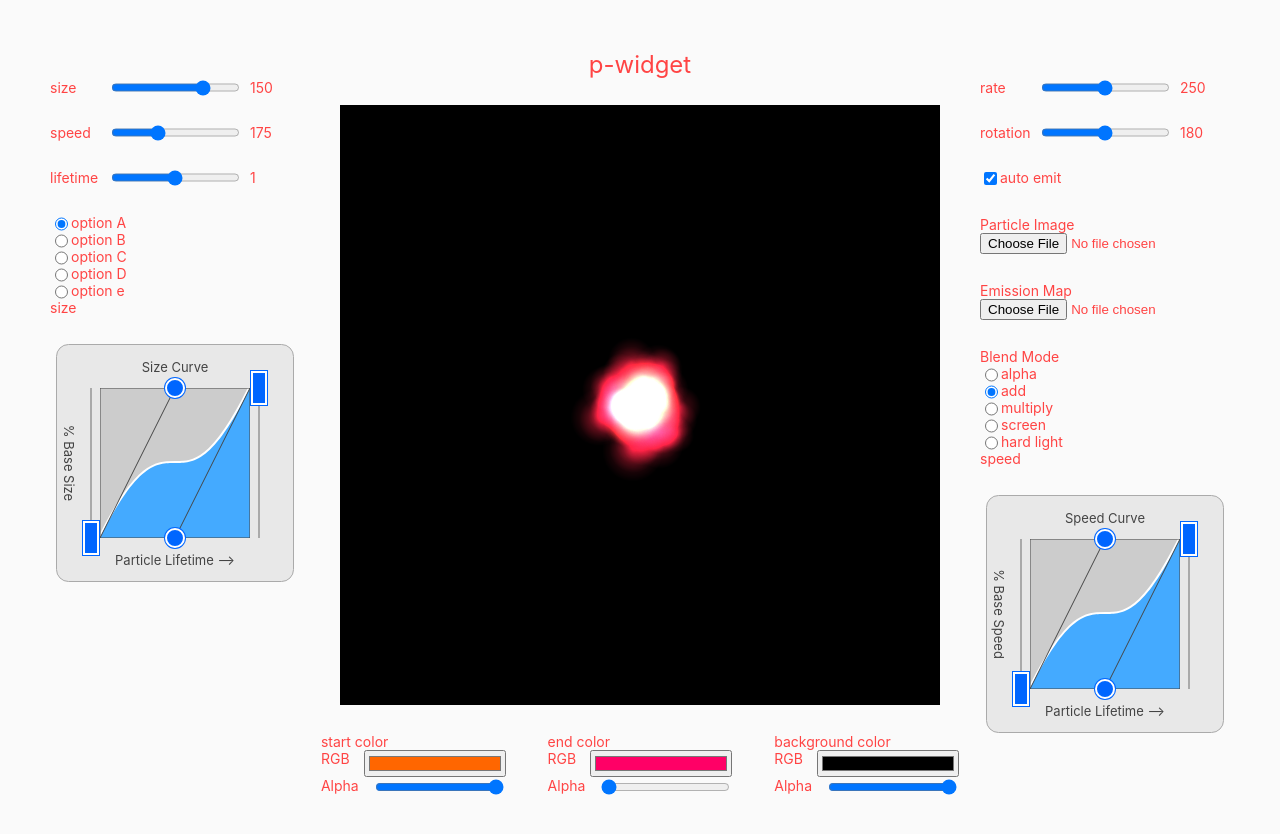
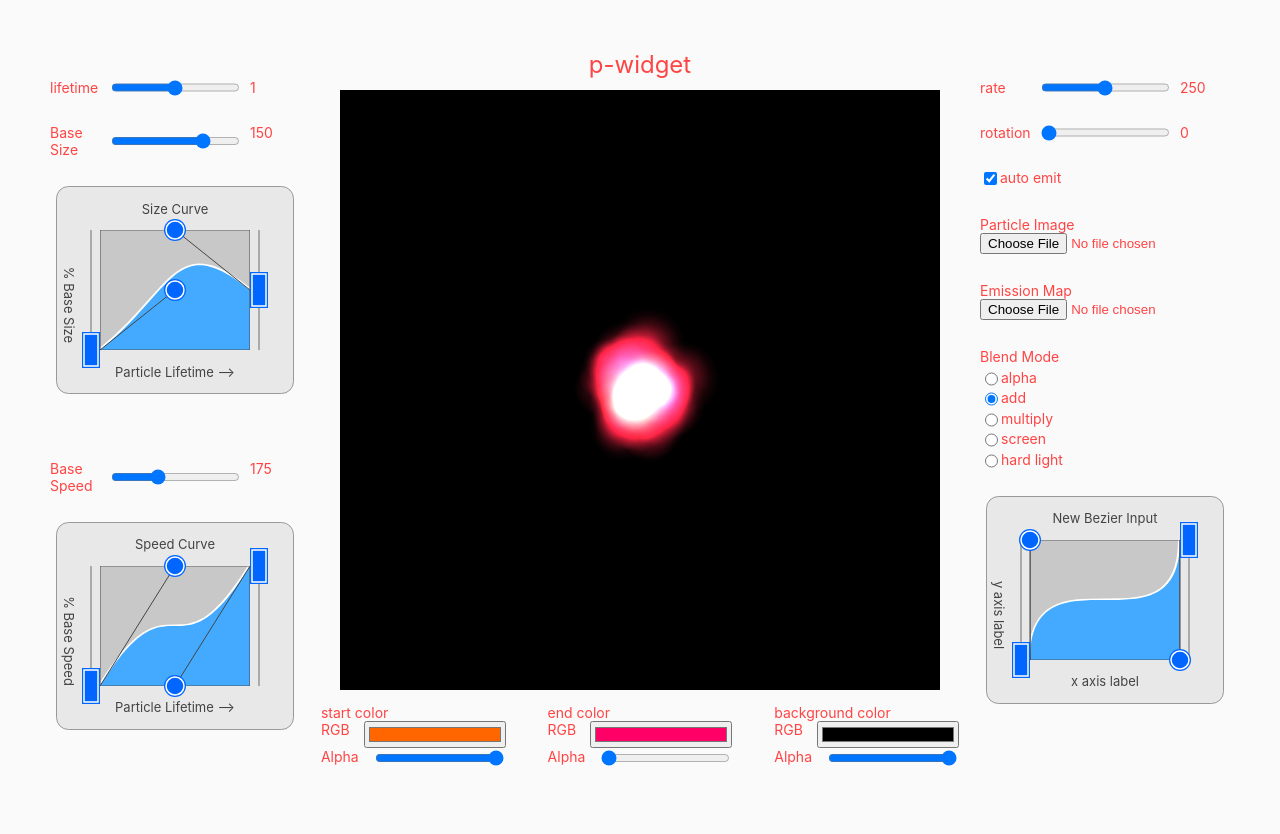
Before and after one commit to georgeolee/p-widge, a React (Create React App) app: page / in a window 1280 px wide. Shown: the top 834 px of the page. Built offline with nearby package versions, Linux system fonts and the light colour scheme.

Commit message:
bezier drawing refactor; computes canvas colors from external CSS

```diff
--- a/public/index.html
+++ b/public/index.html
@@ -2,7 +2,7 @@
 <html lang="en">
   <head>
     <meta charset="utf-8" />
-    <link rel="icon" href="%PUBLIC_URL%/favicon.ico" />
+    <!-- <link rel="icon" href="%PUBLIC_URL%/favicon.ico" /> -->
     <meta name="viewport" content="width=device-width, initial-scale=1" />
     <meta name="theme-color" content="#000000" />
     <meta
@@ -24,7 +24,7 @@
       work correctly both with client-side routing and a non-root public URL.
       Learn how to configure a non-root public URL by running `npm run build`.
     -->
-    <title>React App</title>
+    <title>p-widge</title>
   </head>
   <body>
     <noscript>You need to enable JavaScript to run this app.</noscript>
--- a/src/App.css
+++ b/src/App.css
@@ -13,7 +13,6 @@
   grid-template-columns: 250px auto 250px;
   font-size: 14px;
 }
-
 
 
 .App-header {
@@ -42,8 +41,13 @@
   margin-top: 2em;
 }
 
+.radio+.radio{
+  margin-top: 0.25em;
+}
+
 .controls-left{
   grid-column: 1;
+  grid-row: span 2;
 }
 
 .controls-right{
--- a/src/App.js
+++ b/src/App.js
@@ -25,12 +25,12 @@ import { BezierInput } from './components/BezierInput/BezierInput';
 *             — on pointer up > after N seconds w/o input
 *
 *       -canvas size - settings?
-*
-*
+*       -randomness sliders
+*       -emitter size slider
 *
 *       CubicBezier:
-*         -labels & styling
-*
+*         -styling - continue transitiion from inline to stylesheet
+*         -get canvas dimensions from CSS?
 *
 *
 *
@@ -81,26 +81,21 @@ function App() {
       <header className="App-header">p-widget</header>
 
       <div className='controls-left'>
-        <Slider label='size' min={0} max={200} step={1} defaultValue={150} func={n => particleSettings.particleBaseSize = n}/>
-        <Slider label='speed' min={0} max={500} step={1} defaultValue={175} func={n => particleSettings.particleBaseSpeed = n}/>
+
         <Slider label='lifetime' min={0} max={2} step={0.01} func={n => particleSettings.particleLifetime = n}/>
 
-        <Radio label='option A' checked/>
-        <Radio label='option B'/>
-        <Radio label='option C'/>
-        <Radio label='option D'/>
-        <Radio label='option e'/>
+        <Slider label='Base Size' min={0} max={200} step={1} defaultValue={150} func={n => particleSettings.particleBaseSize = n}/>
+        <BezierInput labelTop='Size Curve' labelY='% Base Size' labelX='Particle Lifetime —>' points={[0,0,   0.5,1,   0.5,2,   1,1]} func={lookups => particleSettings.sizeTable = lookups}/>
 
-        size
-        <BezierInput labelTop='Size Curve' labelY='% Base Size' labelX='Particle Lifetime —>' points={[0,0,   0.5,1,   0.5,0,   1,1]} func={lookups => particleSettings.sizeTable = lookups}/>
-
+        <Slider label='Base Speed' min={0} max={500} step={1} defaultValue={175} func={n => particleSettings.particleBaseSpeed = n}/>
+        <BezierInput labelTop='Speed Curve' labelY='% Base Speed' labelX='Particle Lifetime —>' points={[0,0,   0.5,1,   0.5,0,   1,1]} func={lookups => particleSettings.speedTable = lookups}/>
       </div>
 
       <div ref={p5ContainerRef} className='p5-container'></div>
 
       <div className='controls-right'>
         <Slider label='rate' min={0} max={500} step={1} func={n => particleSettings.rate = n}/>
-        <Slider label='rotation' min={0} max={360} step={1} func={n => particleSettings.rotation = n}/>
+        <Slider label='rotation' min={0} max={360} step={1} defaultValue={0} func={n => particleSettings.rotation = n}/>
         <Checkbox label='auto emit' func={b => particleSettings.emitAuto = b} checked/>
 
 
@@ -115,8 +110,7 @@ function App() {
         <Radio name='blend-mode'label='screen' func={() => particleSettings.p5BlendMode = 'screen'}/>
         <Radio name='blend-mode'label='hard light' func={() => particleSettings.p5BlendMode = 'hard_light'}/>
 
-        speed
-        <BezierInput labelTop='Speed Curve' labelY='% Base Speed' labelX='Particle Lifetime —>' points={[0,0,   0.5,1,   0.5,0,   1,1]} func={lookups => particleSettings.speedTable = lookups}/>
+        <BezierInput func={lookups => {}}/>
       </div>
 
       <div className='controls-center'>
--- a/src/components/BezierInput/BezierInput.css
+++ b/src/components/BezierInput/BezierInput.css
@@ -4,7 +4,22 @@
     --bezier-control-size: 18px; /*same size HTML canvas uses for drawing control elements in BezierInput.js; used for positioning labels*/
 
 
+
     --outer-padding: 25px; /*padding around the canvas controls; this is where the labels go*/
+
+
+    /* color properties used by React component for drawing to HTML canvas*/
+    --curve-fill: #4af;
+    --curve-stroke: #fff;
+
+    --control-fill: #06f;
+    --control-hover-fill: #4af;
+    --control-stroke: #fff;
+    --control-handle-stroke: #444;
+
+    --canvas-border: #444;
+    --track-stroke: #aaa;
+
 
     padding: var(--outer-padding);
 
@@ -14,9 +29,14 @@
     margin:auto;
 
     background-color:#e8e8e8;
-    border: 1px solid #aaa;
+    border: 1px solid #999;
     border-radius: calc(var(--outer-padding)/2);
 
+}
+
+.bezier-input.dark{
+    --control-fill: #f44;
+    --control-hover-fill: #f77;
 }
 
 .bezier-canvas-container{
@@ -27,6 +47,9 @@
     position: absolute;
 }
 
+.bezier-graph{
+    background-color: #c8c8c8;
+}
 [class *= bezier-label]{
     position: absolute;
     pointer-events: none;
--- a/src/components/BezierInput/BezierInput.js
+++ b/src/components/BezierInput/BezierInput.js
@@ -9,36 +9,25 @@ import './BezierInput.css';
 
 */
 
-
+/**
+ *
+ * @param {*} props
+ * @returns
+ */
 export function BezierInput(props){
 
+    console.log('BEXIER RENDERRRRRR')
     const resolution = 32;
 
+    //PROPS
+
     const func = props.func ?? (lookups => console.log(lookups));
-    const init = props.init ?? true;
-
-    const width =  150;
-    const height = width;
-
-    // let width;
-    // let height;
-
     const labelTop = props.labelTop ?? 'New Bezier Input';
     const labelX = props.labelX ?? 'x axis label';
     const labelY = props.labelY ?? 'y axis label';
 
-
-    const pointColor = '#06f';
-    const pointHoverColor = '#4af';
-
-    const trackColor = '#aaa';
-
-    const curveFill = '#4af';
-    const curveStroke = '#fff';
-    const curveBackground = '#ccc'
-    const canvasBorder = '#444'
-
-    const margin = props.margin ?? 18;
+    //initial control points for the bezier curve
+    //NOTE: these will get normalized to the range 0 - 1
     const points = props.points ?? [
         0,0,    //start
         0,1,    //first handle
@@ -46,12 +35,49 @@ export function BezierInput(props){
         1,1     //end
     ];
 
+    const init = props.init ?? true;
+    const width =  props.width ?? 150;
+    const height = props.height ?? 120;
 
-    const bzRef = useRef(new CubicBezier(...points));
+    const margin = 18;
+
+    const componentRef = useRef();
+
+    const bzRef = useRef(new CubicBezier(...points).normalize());
     const cnvRef = useRef()
     const controlCnvRef = useRef();
     const editPoint = useRef(null);
     const hoverPoint = useRef(null);
+
+    //colors used by canvas drawing context; these are retrieved from CSS on initial render
+    const color = useRef({});
+
+
+    //get colors from CSS or use fallback values
+    const getColors = () => {
+        const style = getComputedStyle(cnvRef.current);
+        color.current.curveFill = style.getPropertyValue('--curve-fill') || '#4af';
+        color.current.curveStroke = style.getPropertyValue('--curve-stroke') || '#fff';
+
+        color.current.canvasBorder = style.getPropertyValue('--canvas-border') || '#444';
+        color.current.trackStroke = style.getPropertyValue('--track-stroke') || '#aaa';
+
+        color.current.controlFill = style.getPropertyValue('--control-fill') || '#06f';
+        color.current.controlHoverFill = style.getPropertyValue('--control-hover-fill') || '#4af';
+        color.current.controlStroke = style.getPropertyValue('--control-stroke') || '#fff';
+        color.current.controlHandleStroke = style.getPropertyValue('--control-handle-stroke') || '#444';
+    }
+
+
+    useEffect(()=>{
+        getColors();
+        console.log('bz effect')
+
+    }, [color]);
+
+
+
+
 
     function drawBezier(bz){
         const ctx = cnvRef.current.getContext('2d');
@@ -61,8 +87,6 @@ export function BezierInput(props){
 
 
         ctx.clearRect(0,0,cw, ch);
-        ctx.fillStyle = curveBackground;
-        ctx.fillRect(0,0,cw,ch);
 
         ctx.save(); //ctx.restore() to go back
 
@@ -76,8 +100,8 @@ export function BezierInput(props){
         const drawCurve = () => {
             ctx.beginPath();
             ctx.lineWidth = 4/cw;
-            ctx.strokeStyle = curveStroke;
-            ctx.fillStyle = curveFill;
+            ctx.strokeStyle = color.current.curveStroke;
+            ctx.fillStyle = color.current.curveFill;
 
             ctx.moveTo(bz.P0.x, bz.P0.y);
             ctx.bezierCurveTo(bz.P1.x, bz.P1.y, bz.P2.x, bz.P2.y, bz.P3.x, bz.P3.y);
@@ -91,7 +115,7 @@ export function BezierInput(props){
 
         //bounds
         ctx.lineWidth = 1/cw;
-        ctx.strokeStyle=canvasBorder;
+        ctx.strokeStyle=color.current.canvasBorder;
         ctx.strokeRect(0,0,1,1)
 
         ctx.restore();
@@ -121,56 +145,48 @@ export function BezierInput(props){
         ctx.translate(margin, margin);
 
 
-        const drawHandle = PN => {
+        const drawPoint = PN => {
 
             const radius = margin/2 + 2;
             ctx.beginPath();
-            ctx.fillStyle = PN === hoverPoint.current ? pointHoverColor : pointColor;
+            ctx.fillStyle = PN === hoverPoint.current ? color.current.controlHoverFill : color.current.controlFill;
             ctx.arc(PN.x * curveScale.x, PN.y * curveScale.y, radius, 0, 2 * Math.PI);
             ctx.fill();
 
-            ctx.lineWidth = 2;
+            ctx.lineWidth = 1.5;
             const offset = 2;
 
             ctx.beginPath();
-            ctx.strokeStyle = '#fff';
+            ctx.strokeStyle = color.current.controlStroke;
             ctx.arc(PN.x * curveScale.x, PN.y * curveScale.y, radius - offset, 0, 2 * Math.PI);
             ctx.stroke();
         }
 
         const drawEndPoint = PN => {
-            // ctx.fillStyle = '#f44'
 
-            ctx.fillStyle = PN === hoverPoint.current ? pointHoverColor : pointColor;
+            ctx.fillStyle = PN === hoverPoint.current ? color.current.controlHoverFill : color.current.controlFill;
             ctx.fillRect(PN.x * curveScale.x, PN.y * curveScale.y - margin, PN === bz.P3 ? margin : -margin, 2 * margin)
 
-            ctx.strokeStyle = '#fff';
-            ctx.lineWidth = 2;
+            ctx.strokeStyle = color.current.controlStroke;
+            ctx.lineWidth = 1.5;
 
             const offset = 2;
 
             ctx.strokeRect(PN.x * curveScale.x - offset * (PN === bz.P3 ? -1 : 1), PN.y * curveScale.y - margin + offset, (margin - offset*2) *  (PN === bz.P3 ? 1 : -1), 2 * (margin - offset))
         }
 
-        //handle line
-        ctx.strokeStyle = '#444';
+        const drawHandle = (PA, PB) => {
+            ctx.strokeStyle = color.current.controlHandleStroke;
             ctx.lineWidth = 1;
             ctx.beginPath()
-        ctx.moveTo(bz.P0.x * curveScale.x, bz.P0.y * curveScale.y);
-        ctx.lineTo(bz.P1.x * curveScale.x, bz.P1.y * curveScale.y);
+            ctx.moveTo(PA.x * curveScale.x, PA.y * curveScale.y);
+            ctx.lineTo(PB.x * curveScale.x, PB.y * curveScale.y);
             ctx.stroke()
-
-        //handle line
-        ctx.strokeStyle = '#444';
-        ctx.lineWidth = 1;
-        ctx.beginPath()
-        ctx.moveTo(bz.P2.x * curveScale.x, bz.P2.y * curveScale.y);
-        ctx.lineTo(bz.P3.x * curveScale.x, bz.P3.y * curveScale.y);
-        ctx.stroke()
+        }
 
 
         //track?
-        ctx.strokeStyle = trackColor;
+        ctx.strokeStyle = color.current.trackStroke;
         ctx.lineWidth = 2;
         ctx.beginPath()
         let x = bz.P0.x * curveScale.x - margin/2;
@@ -179,7 +195,7 @@ export function BezierInput(props){
         ctx.stroke()
 
         //track?
-        ctx.strokeStyle = trackColor;
+        ctx.strokeStyle = color.current.trackStroke;
         ctx.lineWidth = 2;
         ctx.beginPath()
         x = bz.P3.x * curveScale.x + margin/2;
@@ -187,15 +203,17 @@ export function BezierInput(props){
         ctx.lineTo(x, ch - margin * 2);
         ctx.stroke()
 
-        drawHandle(bz.P1)
-        drawHandle(bz.P2)
+        drawHandle(bz.P0, bz.P1);
+        drawHandle(bz.P2, bz.P3);
+
+        drawPoint(bz.P1)
+        drawPoint(bz.P2)
 
         drawEndPoint(bz.P0);
         drawEndPoint(bz.P3);
 
         ctx.restore();
     }
-
 
     useEffect(()=>{
         drawBezier(bzRef.current);
@@ -212,7 +230,7 @@ export function BezierInput(props){
     function getEditPointUnderMouse(e){
         const rect = e.target.getBoundingClientRect();
         const mx = e.clientX - rect.left;
-        const my = rect.width - (e.clientY - rect.top); //flip y to match canvas orientation
+        const my = rect.height - (e.clientY - rect.top); //flip y to match canvas orientation
 
         const curveScale = {
             x: controlCnvRef.current.width - 2*margin,
@@ -234,9 +252,6 @@ export function BezierInput(props){
         e.target.releasePointerCapture(e.pointerId);
         editPoint.current = null;
         hoverPoint.current = getEditPointUnderMouse(e);
-
-        // const lookups = bzRef.current.createLookupTable(64);
-
         func(bzRef.current.createLookupTable(64))
     }
 
@@ -248,16 +263,14 @@ export function BezierInput(props){
         if(editPoint.current === null) return;
 
         //normalized mouse coords relative to curve canvas (the inset one)
-        // const rect = e.target.getBoundingClientRect();
-
-
-        //THIS LOOKS SKETCHY?
         const rect = cnvRef.current.getBoundingClientRect();
         const mxn = (e.clientX - rect.left)/rect.width;
         const myn = (rect.height - (e.clientY - rect.top))/rect.height; //invert
 
+        //follow mouse y, but constrain to inside canvas
         editPoint.current.y = clip(myn, 0, 1);
 
+        //same for x if not an end point
         if(editPoint.current === bzRef.current.P1 || editPoint.current === bzRef.current.P2){
             editPoint.current.x = clip(mxn, 0, 1)
         }
@@ -276,26 +289,38 @@ export function BezierInput(props){
         }
     }
 
+    //recompute custom color properties from CSS & trigger a canvas redraw if component class changes
+    //only need this effect if toggling CSS class to change appearance at runtime
+    useEffect(()=>{
+        console.log('MUTATE EFFECT!')
+        const callback = function(mutationsList, observer){
+            getColors();
+            drawBezier(bzRef.current);
+            drawControls(bzRef.current);
+            console.log('mutateeeeee!!!')
+        }
+
+        const classObserver = new MutationObserver(callback)
+        classObserver.observe(componentRef.current, {attributes:true, attributeFilter:['class']})
+
+        return () => {
+            classObserver.disconnect();
+        };
+
+    },[componentRef.current, bzRef.current])
+
     return(
-        <div className="bezier-input">
+        <div className="bezier-input" ref={componentRef}>
 
             <div className="bezier-label-top" >{labelTop}</div>
-
-            {/* y axis label */}
             <div className="bezier-label-y">{labelY}</div>
 
 
             <div className="bezier-canvas-container">
-
-                {/* canvas - controls */}
                 <canvas className="bezier-controls" onPointerLeave={onPointerLeave} onPointerMove={onPointerMove} onPointerUp={onPointerUp} onPointerDown={onPointerDown} ref={controlCnvRef} width={width + 2*margin} height={height + 2*margin} />
-
-                {/* canvas - curve */}
-                <canvas className="bezier-graph" ref={cnvRef} width={width} height={height} style={{width:width, height:height, margin:margin + 'px'}}/>
-
+                <canvas className="bezier-graph" ref={cnvRef} width={width} height={height} style={{width:width + 'px', height:height + 'px', margin:margin + 'px'}}/>
             </div>
 
-            {/* x axis label */}
             <div className="bezier-label-x" >{labelX}</div>
         </div>
     );
--- a/src/components/BezierInput/CubicBezier.js
+++ b/src/components/BezierInput/CubicBezier.js
@@ -1,5 +1,5 @@
 import { V2D } from "./V2D";
-import { lerp, dcp } from "./utilities";
+import { lerp } from "./utilities";
 
 export class CubicBezier{
 
@@ -9,7 +9,7 @@ export class CubicBezier{
     P3;
 
     /**
-     *
+     * Instantiate a new CubicBezier. Takes 8
      * @param  {...number|vector} args
      */
     constructor(...args){
@@ -19,6 +19,7 @@ export class CubicBezier{
             this.P2 = new V2D(args[4], args[5]);
             this.P3 = new V2D(args[6], args[7]);
         }
+
         else if(args.length === 4 && args.every(arg => typeof arg.x === 'number' && typeof arg.y === 'number')){
             this.P0 = new V2D(args[0].x, args[0].y);
             this.P1 = new V2D(args[1].x, args[1].y);
@@ -72,6 +73,24 @@ export class CubicBezier{
         else throw new Error(`CubicBezier.setPoint: invalid arguments ${args} for x and y; must be an object with x and y number values or two numbers`);
     }
 
+    //remaps curve points to the 0-1 range for x and y ; if points all fall along a line in either axis, just sets that coordinate to zero (might cause weirdness in the case of X)
+    normalize(){
+        const minX = Math.min(this.P0.x, this.P1.x, this.P2.x, this.P3.x);
+        const maxX = Math.max(this.P0.x, this.P1.x, this.P2.x, this.P3.x);
+        const minY = Math.min(this.P0.y, this.P1.y, this.P2.y, this.P3.y);
+        const maxY = Math.max(this.P0.y, this.P1.y, this.P2.y, this.P3.y);
+
+        const normalizePoint = P => {
+            P.x = (P.x - minX) / (maxX - minX || 1);
+            P.y = (P.y - minY) / (maxY - minY || 1);
+        }
+
+        for(const PN of [this.P0, this.P1, this.P2, this.P3]){
+            normalizePoint(PN);
+        }
+
+        return this;    //chainable
+    }
 
     /**
      * Sample the curve for 0 <= t <= 1
@@ -98,8 +117,6 @@ export class CubicBezier{
         const xRange = samples[samples.length - 1].x - samples[0].x;
         const xStep = xRange / (lookupResolution - 1);
 
-        // console.log(`xStep: ${xStep}`);
-
         lookups.push(samples[0].y);
 
 
@@ -107,8 +124,6 @@ export class CubicBezier{
         let nextSampleIndex = 1;
         let xPrev = samples[prevSampleIndex].x;
         let xNext = samples[nextSampleIndex].x;
-
-        // console.log(`pIndex: ${prevSampleIndex}\t nIndex: ${nextSampleIndex}\t xPrev: ${xPrev}\t xNext: ${xNext}`);
 
         for(let n = 1; n < lookupResolution - 1; n++){
             const x = samples[0].x + xStep * n;
@@ -120,26 +135,17 @@ export class CubicBezier{
                 xNext = samples[nextSampleIndex].x;
             }
 
-            // console.log(`pIndex: ${prevSampleIndex}\t nIndex: ${nextSampleIndex}\t xPrev: ${xPrev}\t xNext: ${xNext} x: ${x}`);
-
-
             const distPrev = Math.abs(xPrev - x);
             const distNext = Math.abs(xNext - x);
 
             const t = distPrev / (distPrev + distNext);
 
-            // console.log(`xPrev: ${xPrev}\t xNext: ${xNext} x: ${x}\t t: ${t}`);
-
-            // console.log(`[${n}]\t:\tsamples[pIndex].y : ${dcp(samples[prevSampleIndex].y,3)}\tsamples[nIndex].y : ${dcp(samples[nextSampleIndex].y,3)}`);
             const yApprox = lerp(samples[prevSampleIndex].y, samples[nextSampleIndex].y, t);
-            // console.log(`y approx : ${yApprox}`)
             lookups.push(yApprox);
         }
 
         lookups.push(samples[samples.length - 1].y);
 
-        // console.log('samples');
-        // console.log(samples);
         return lookups;
     }
 }
--- a/src/sketch.js
+++ b/src/sketch.js
@@ -23,52 +23,25 @@ export function sketch(p){
         default: p.ADD
     }
 
-    randomRange()
+
 
     let backgroundColor = FrameManager.composeP5Color(s.settings.backgroundColor);
 
-    // const v2 = new V2D(0, 8)
 
-    // v2.add(new V2D(30,30))
 
-    setInterval(()=>console.log(`frames: ${s.settings.imageFrames?.length}`), 1000)
-
-    console.log(
-        V2D.sum(
-            new V2D(1,1),
-            new V2D(1,1),
-            new V2D(10,10),
-            new V2D(10,10),
-            new V2D(100,100),
-            new V2D(100,100),
-        )
-    )
 
     ////// TESTING STUFF
     console.log('TESTING')
+    // setInterval(()=>console.log(`frames: ${s.settings.imageFrames?.length}`), 1000)
 
-    const points = [
-        0,0,
-        0.5, 1,
-        0.5, 1,
-        1,0
-    ]
-
-    const bz = new CubicBezier(...points);
-
-    // bz.setPoint(2,1,1)
-
-    console.log('BZ TEST')
-    console.log(bz.getPointAtParameterValue(0.5))
-
-    const lookups = bz.createLookupTable(32);
-    console.log(lookups)
-
-    // console.log(bz)
-    // bz.setPoint(3, 100, 100)
-    // console.log(bz)
-
-    ///TESTING STUFF
+    setInterval(()=>{
+        document.querySelector('.controls-right .bezier-input').classList.add('dark');
+        console.log('on')
+        setTimeout(()=>{
+            document.querySelector('.controls-right .bezier-input').classList.remove('dark')
+            console.log('off')
+        }, 1000)
+    }, 2000)
 
     p.setup = function(){
         p.createCanvas(600,600)
```
Lines whose indentation alone changed are shown as unchanged.
